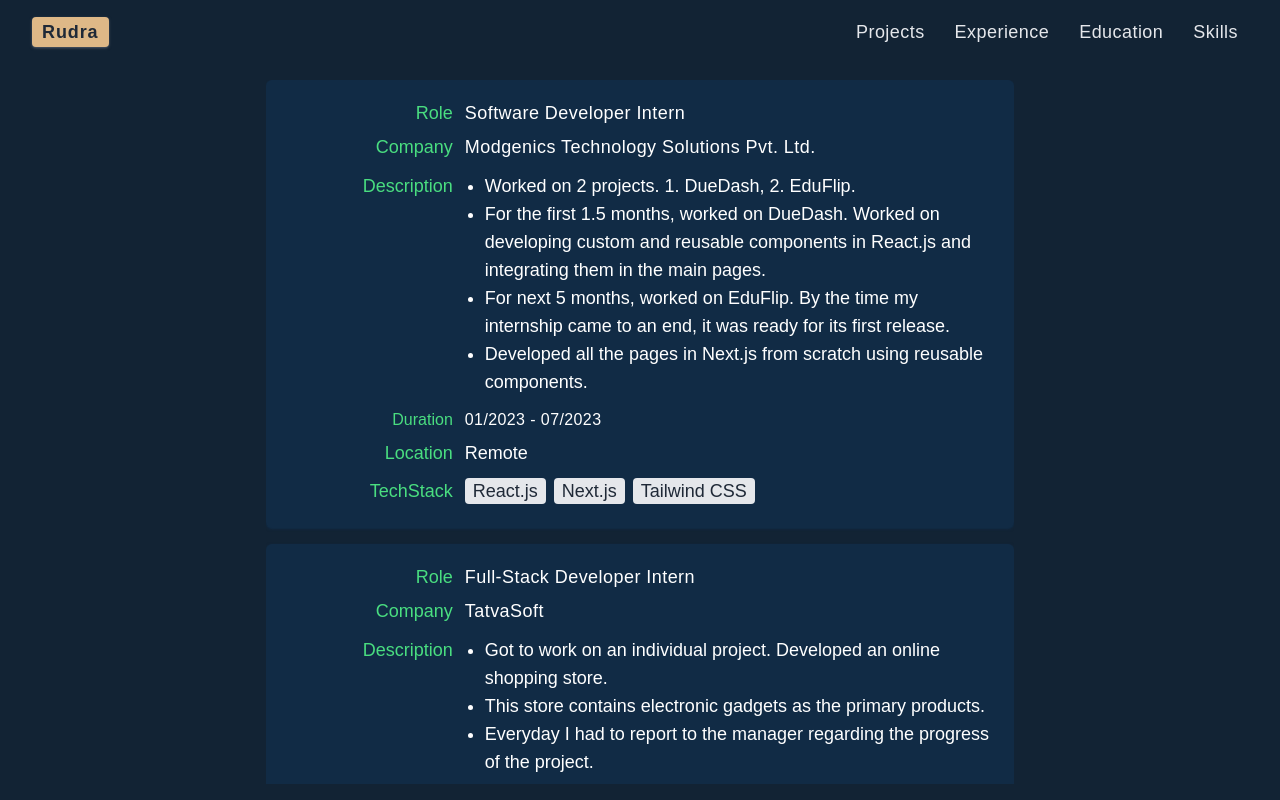
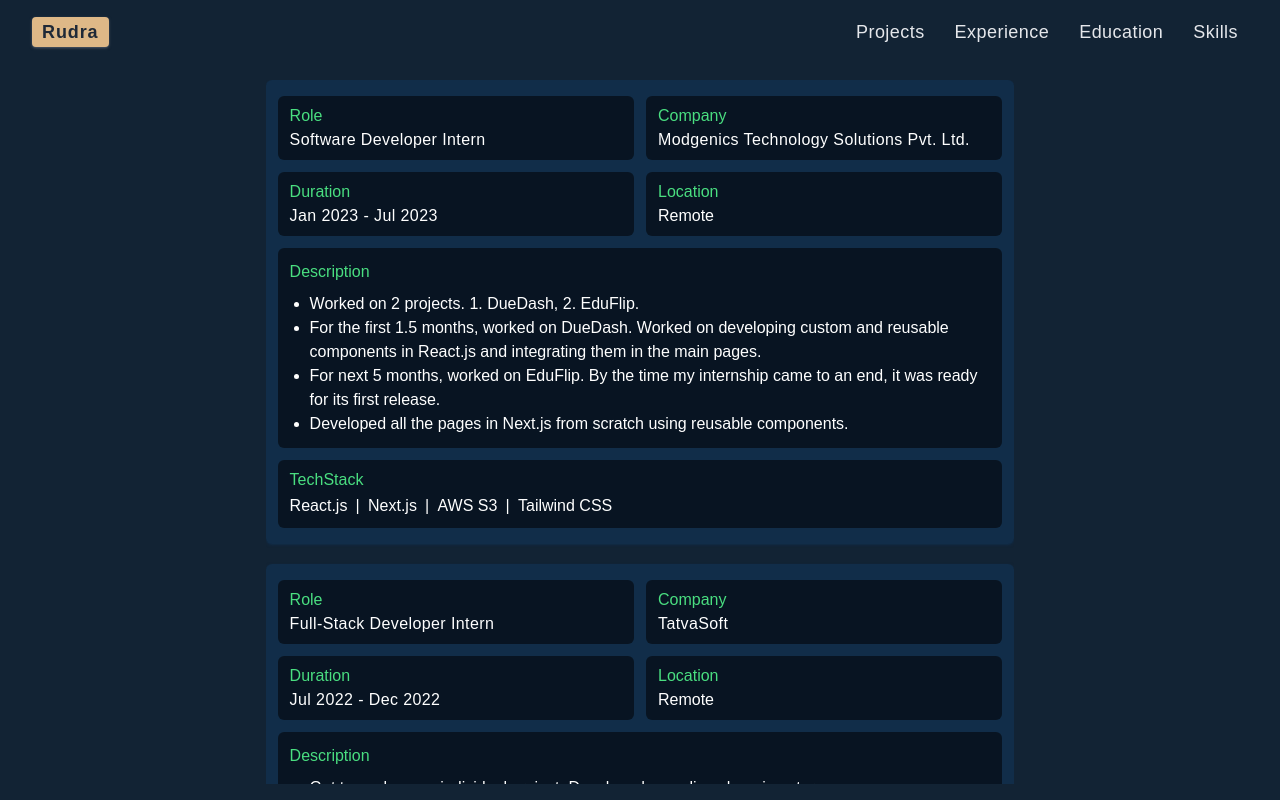
Before and after one commit to Rudra1402/ePortfolio, a React (Create React App) app: page /experience in a window 1280 px wide. Built offline with nearby package versions, Linux system fonts and the light colour scheme; a web font is replaced by a local one.

Commit message:
updated work exp

```diff
--- a/src/components/navbar/Navbar.jsx
+++ b/src/components/navbar/Navbar.jsx
@@ -93,7 +93,7 @@
                     className={classNames(
                         'py-1.5 px-2.5 rounded tracking-wide',
                         activePath == '/projects'
-                            ? 'bg-[#deb887] text-gray-800 shadow shadow-gray-600'
+                            ? 'bg-[#deb887] text-gray-800'
                             : 'bg-transparent text-gray-200'
                     )}
                     onClick={() => setActivePath('/projects')}
@@ -103,7 +103,7 @@
                     className={classNames(
                         'py-1.5 px-2.5 rounded tracking-wide',
                         activePath == '/experience'
-                            ? 'bg-[#deb887] text-gray-800 shadow shadow-gray-600'
+                            ? 'bg-[#deb887] text-gray-800'
                             : 'bg-transparent text-gray-200'
                     )}
                     onClick={() => setActivePath('/experience')}
@@ -113,7 +113,7 @@
                     className={classNames(
                         'py-1.5 px-2.5 rounded tracking-wide',
                         activePath == '/education'
-                            ? 'bg-[#deb887] text-gray-800 shadow shadow-gray-600'
+                            ? 'bg-[#deb887] text-gray-800'
                             : 'bg-transparent text-gray-200'
                     )}
                     onClick={() => setActivePath('/education')}
@@ -123,7 +123,7 @@
                     className={classNames(
                         'py-1.5 px-2.5 rounded tracking-wide',
                         activePath == '/skills'
-                            ? 'bg-[#deb887] text-gray-800 shadow shadow-gray-600'
+                            ? 'bg-[#deb887] text-gray-800'
                             : 'bg-transparent text-gray-200'
                     )}
                     onClick={() => setActivePath('/skills')}
--- a/src/components/projects/Projects.jsx
+++ b/src/components/projects/Projects.jsx
@@ -63,7 +63,7 @@
                 {projects?.map((project, index) => (
                     <div
                         key={index}
-                        className='w-[100%] h-fit p-4 rounded-md bg-[#12345685] flex flex-col gap-y-3 shadow shadow-[#12345685] relative'
+                        className='w-[100%] h-fit p-4 rounded-md bg-[#0008] flex flex-col gap-y-3 shadow shadow-[#12345685] relative'
                     >
                         <BiExpandAlt
                             className='absolute top-3 right-3 cursor-pointer hover:-rotate-90 transition duration-200'
@@ -96,7 +96,7 @@
                             ))}
                         </div>
                         <div
-                            className='overflow-hidden text-gray-200 text-lg text-ellipsis line-clamp-4 sm:line-clamp-3 text-justify'
+                            className='overflow-hidden text-gray-200 text-lg leading-6 text-ellipsis line-clamp-4 sm:line-clamp-4 text-justify'
                         >
                             {project.desc}
                         </div>
--- a/src/components/workexp/Workexp.jsx
+++ b/src/components/workexp/Workexp.jsx
@@ -5,27 +5,41 @@
     return (
         <div className='h-[calc(100%-64px)] w-full p-4 flex justify-center text-white'>
             <div
-                className='grid w-[95%] md:w-[75%] lg:w-[60%] h-full overflow-y-auto grid-cols-1 gap-y-4'
+                className='grid w-[95%] md:w-[75%] lg:w-[60%] h-full overflow-y-auto grid-cols-1 gap-y-5'
                 style={{ scrollbarWidth: 'none' }}
             >
                 {workExp?.map((we, index) => (
                     <div
                         key={index}
-                        className='flex flex-col gap-y-4 justify-center rounded-md px-4 py-6 shadow shadow-[#12345685] bg-[#12345685]'
+                        className='flex flex-col gap-y-3 justify-center rounded-md px-3 py-4 shadow shadow-[#12345685] bg-[#123456a5]'
                     >
-                        <div className='flex flex-col md:flex-row w-full text-lg leading-none items-start md:items-center justify-center gap-y-2 md:gap-0'>
-                            <div className='w-1/4 md:text-right pr-2 text-green-400'>Role</div>
-                            <div className='w-3/4 leading-5 md:leading-none text-left md:pl-1 tracking-wide'>{we.role}</div>
+                        <div className='flex items-center justify-center w-full gap-3'>
+                            <div className='flex flex-col bg-[#0008] w-1/2 text-base leading-none items-start md:items-start justify-center gap-y-2 p-3 rounded-md'>
+                                <div className='w-full text-green-400'>Role</div>
+                                <div className='w-full leading-5 md:leading-none text-left tracking-wide'>{we.role}</div>
+                            </div>
+                            <div className='flex flex-col bg-[#0008] w-1/2 text-base leading-none items-start md:items-start justify-center gap-y-2 p-3 rounded-md'>
+                                <div className='w-full text-green-400'>Company</div>
+                                <div className='w-full leading-5 md:leading-none text-left tracking-wide'>{we.company}</div>
+                            </div>
                         </div>
-                        <div className='flex flex-col md:flex-row w-full text-lg leading-none items-start md:items-center justify-center gap-y-2 md:gap-0'>
-                            <div className='w-1/4 md:text-right pr-2 text-green-400'>Company</div>
-                            <div className='w-3/4 leading-5 md:leading-none text-left md:pl-1 tracking-wide'>{we.company}</div>
+                        <div className='flex items-center justify-center w-full gap-3'>
+                            <div className='flex flex-col bg-[#0008] w-full !text-base !leading-none items-start justify-center gap-y-2 p-3 rounded-md'>
+                                <div className='w-full text-green-400'>Duration</div>
+                                <div className='w-full text-left tracking-wide'>
+                                    {we.duration}
+                                </div>
+                            </div>
+                            <div className='flex flex-col bg-[#0008] w-full text-base leading-none items-start justify-center gap-y-2 p-3 rounded-md'>
+                                <div className='w-full text-green-400'>Location</div>
+                                <div className='w-full text-left'>{we.location}</div>
+                            </div>
                         </div>
-                        <div className='flex flex-col md:flex-row w-full text-lg items-start md:items-start justify-center gap-y-1 md:gap-0'>
+                        <div className='flex flex-col bg-[#0008] w-full text-base items-start md:items-start justify-center gap-y-2 p-3 rounded-md'>
                             <div
-                                className='w-1/4 md:text-right pr-2 text-green-400 md:leading-7 m-0'
+                                className='w-full text-green-400 m-0'
                             >Description</div>
-                            <div className='md:w-3/4 text-left md:pl-1'>
+                            <div className='w-full text-left'>
                                 <ul
                                     className='m-0 ml-5'
                                 >
@@ -40,27 +54,19 @@
                                 </ul>
                             </div>
                         </div>
-                        <div className='flex flex-col md:flex-row w-full !text-base !leading-none items-start md:items-center justify-center gap-y-2 md:gap-0'>
-                            <div className='w-1/4 md:text-right pr-2 text-green-400'>Duration</div>
-                            <div className='w-3/4 text-left md:pl-1 tracking-wide'>
-                                {we.duration}
-                            </div>
-                        </div>
-                        <div className='flex flex-col md:flex-row w-full text-lg leading-none items-start md:items-center justify-center gap-y-2 md:gap-0'>
-                            <div className='w-1/4 md:text-right pr-2 text-green-400'>Location</div>
-                            <div className='w-3/4 text-left md:pl-1'>{we.location}</div>
-                        </div>
-                        <div className='flex flex-col md:flex-row w-full text-lg leading-none items-start md:items-center justify-center gap-y-2 md:gap-0'>
-                            <div className='w-1/4 md:text-right pr-2 text-green-400'>TechStack</div>
+                        <div className='flex flex-col w-full text-base leading-none items-start justify-center gap-y-2 bg-[#0008] p-3 rounded-md'>
+                            <div className='w-full text-green-400'>TechStack</div>
                             <div
-                                className='overflow-x-auto w-full md:w-3/4 text-left flex items-center gap-x-2 md:pl-1'
+                                className='overflow-x-auto w-full text-left flex items-center gap-x-2'
                                 style={{ scrollbarWidth: 'none' }}
                             >
                                 {we.techStack?.map((t, ix) => (
                                     <div
                                         key={ix}
-                                        className='py-1 px-2 bg-gray-200 text-gray-800 rounded whitespace-nowrap'
+                                        // className='py-1 px-2 bg-gray-200 text-gray-800 rounded whitespace-nowrap'
+                                        className='py-0.5'
                                     >
+                                        {ix > 0 && <span className="mr-1">|&nbsp;</span>}
                                         {t}
                                     </div>
                                 ))}
--- a/src/data.js
+++ b/src/data.js
@@ -138,8 +138,8 @@
             "For next 5 months, worked on EduFlip. By the time my internship came to an end, it was ready for its first release.",
             "Developed all the pages in Next.js from scratch using reusable components."
         ],
-        techStack: ['React.js', 'Next.js', 'Tailwind CSS'],
-        duration: '01/2023 - 07/2023',
+        techStack: ['React.js', 'Next.js', 'AWS S3', 'Tailwind CSS'],
+        duration: 'Jan 2023 - Jul 2023',
         certificateUrl: 'https://media.licdn.com/dms/image/D562DAQGNv0dgoAAWYg/profile-treasury-document-cover-images_480/0/1699763169649?e=1700370000&v=beta&t=HzJUHD9x9U5e_KSOghFpyJ9KGniFdEI2f9k8ev0NGas'
     },
     {
@@ -153,7 +153,7 @@
             "Everyday I had to report to the manager regarding the progress of the project."
         ],
         techStack: ['React.js', 'Node.js', 'Express.js', 'PostgreSQL'],
-        duration: '03/2022 - 07/2022',
+        duration: 'Jul 2022 - Dec 2022',
         certificateUrl: 'https://media.licdn.com/dms/image/D4D2DAQHWnJf3gOxq7w/profile-treasury-document-cover-images_480/0/1692809204396?e=1700370000&v=beta&t=-cCxgVc89b5Lq7AAQqXgAbUnmR05PU-KlNzs56m4Hi4'
     }
 ]
```
